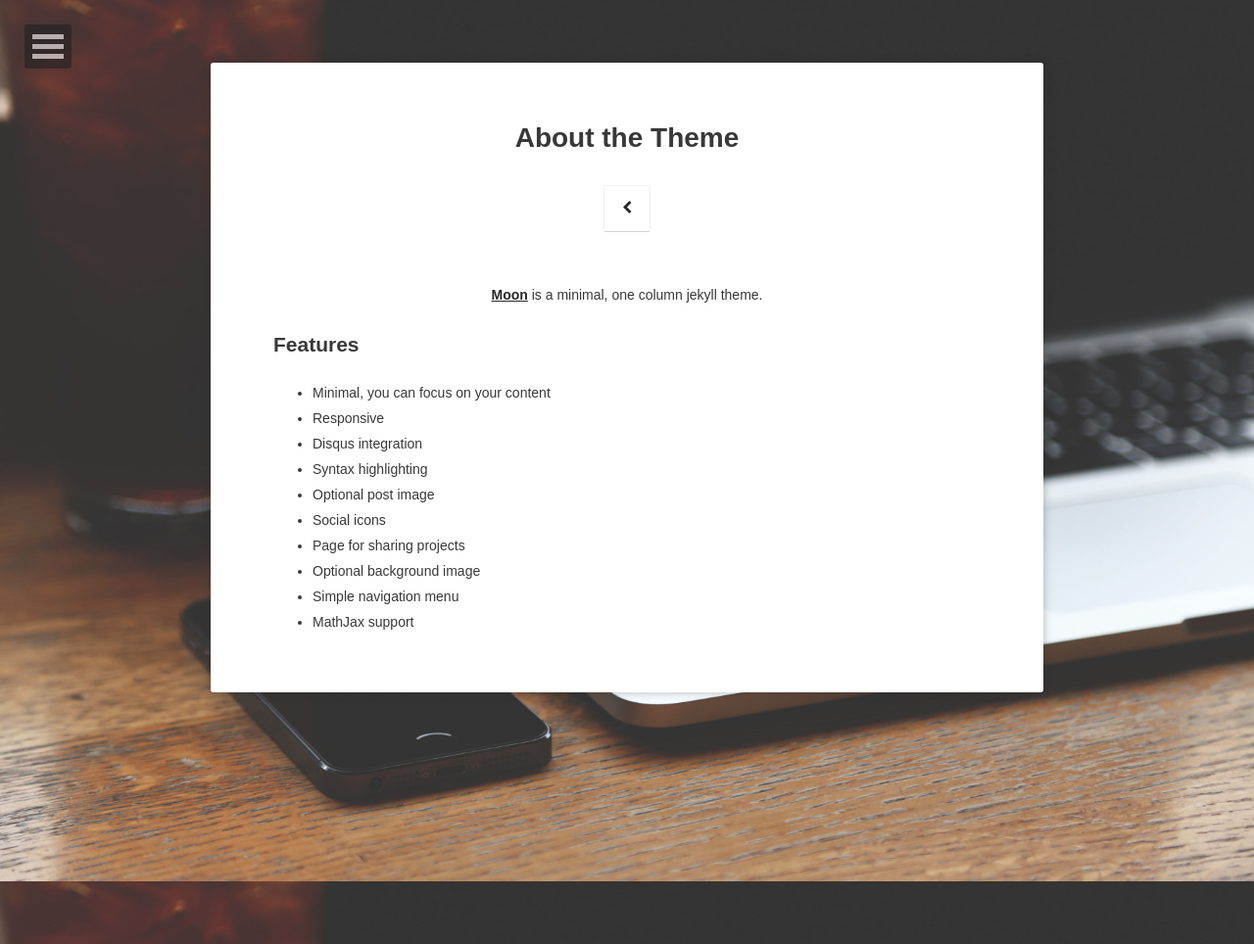
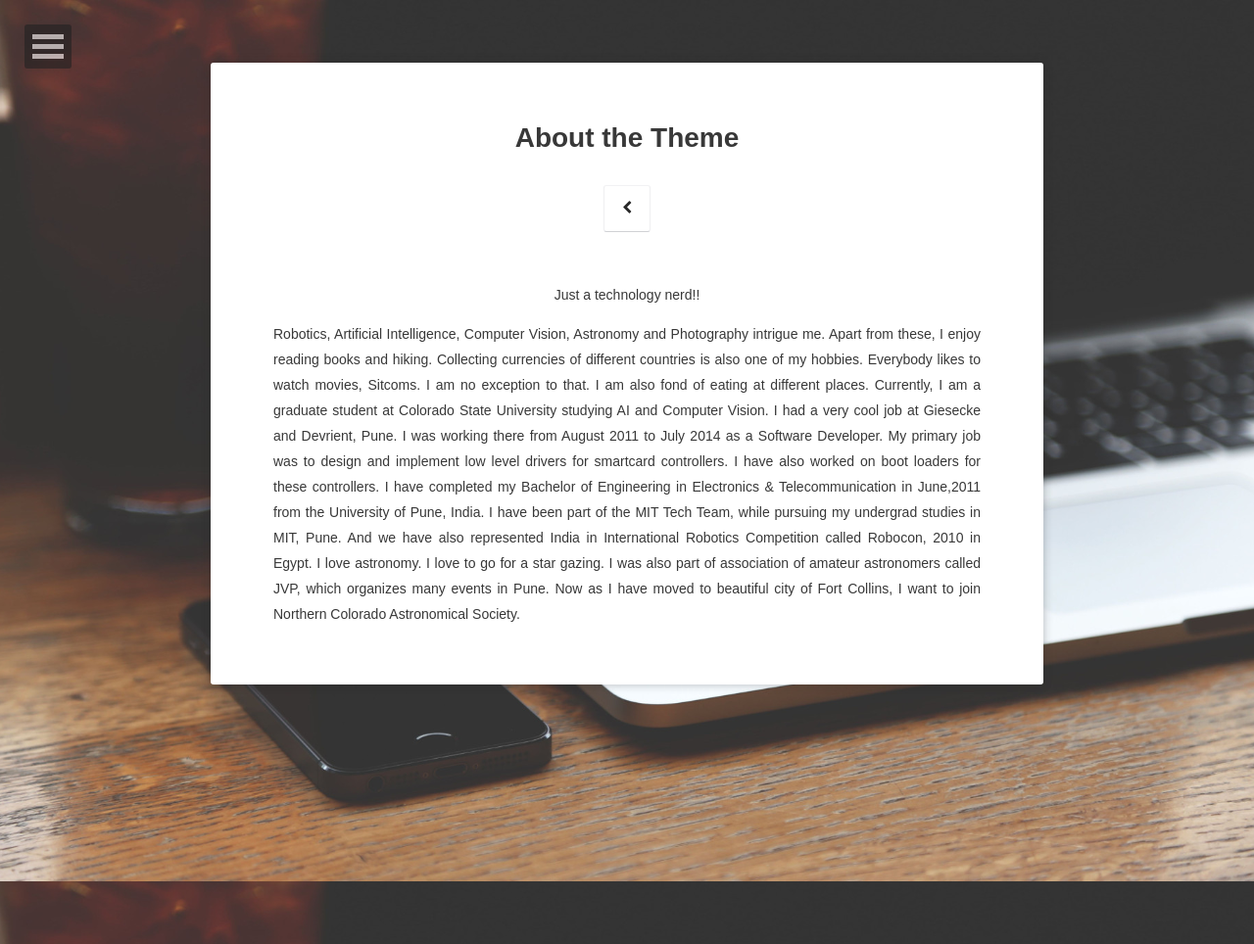
Before and after one commit to vishsangale/vishsangale.github.io, a Jekyll site: the page built from about/index.md, in a window 1280 px wide. Shown: the whole page at 98% size. Built offline with Jekyll 4.4.1, drawn with Linux system fonts in a browser that asks for light colours; some web fonts are replaced; comment, search, counter and statistics services are not loaded.

Commit message:
Updating about me

```diff
--- a/about/index.md
+++ b/about/index.md
@@ -5,16 +5,6 @@ tags: [about, Jekyll, theme, moon]
 date: 2016-03-21
 ---
 
-<center><a href="http://vishsangale.github.io"><b>Moon</b></a> is a minimal, one column jekyll theme.</center>
+<center><a href="http://vishsangale.github.io"></a>Just a technology nerd!!</center>
 
-## Features
-* Minimal, you can focus on your content
-* Responsive
-* Disqus integration
-* Syntax highlighting
-* Optional post image
-* Social icons
-* Page for sharing projects
-* Optional background image
-* Simple navigation menu
-* MathJax support
+Robotics, Artificial Intelligence, Computer Vision, Astronomy and Photography intrigue me. Apart from these, I enjoy reading books and hiking. Collecting currencies of different countries is also one of my hobbies. Everybody likes to watch movies, Sitcoms. I am no exception to that. I am also fond of eating at different places. Currently, I am a graduate student at Colorado State University studying AI and Computer Vision. I had a very cool job at Giesecke and Devrient, Pune. I was working there from August 2011 to July 2014 as a Software Developer. My primary job was to design and implement low level drivers for smartcard controllers. I have also worked on boot loaders for these controllers. I have completed my Bachelor of Engineering in Electronics & Telecommunication in June,2011 from the University of Pune, India. I have been part of the MIT Tech Team, while pursuing my undergrad studies in MIT, Pune. And we have also represented India in International Robotics Competition called Robocon, 2010 in Egypt. I love astronomy. I love to go for a star gazing. I was also part of association of amateur astronomers called JVP, which organizes many events in Pune. Now as I have moved to beautiful city of Fort Collins, I want to join Northern Colorado Astronomical Society.
```
